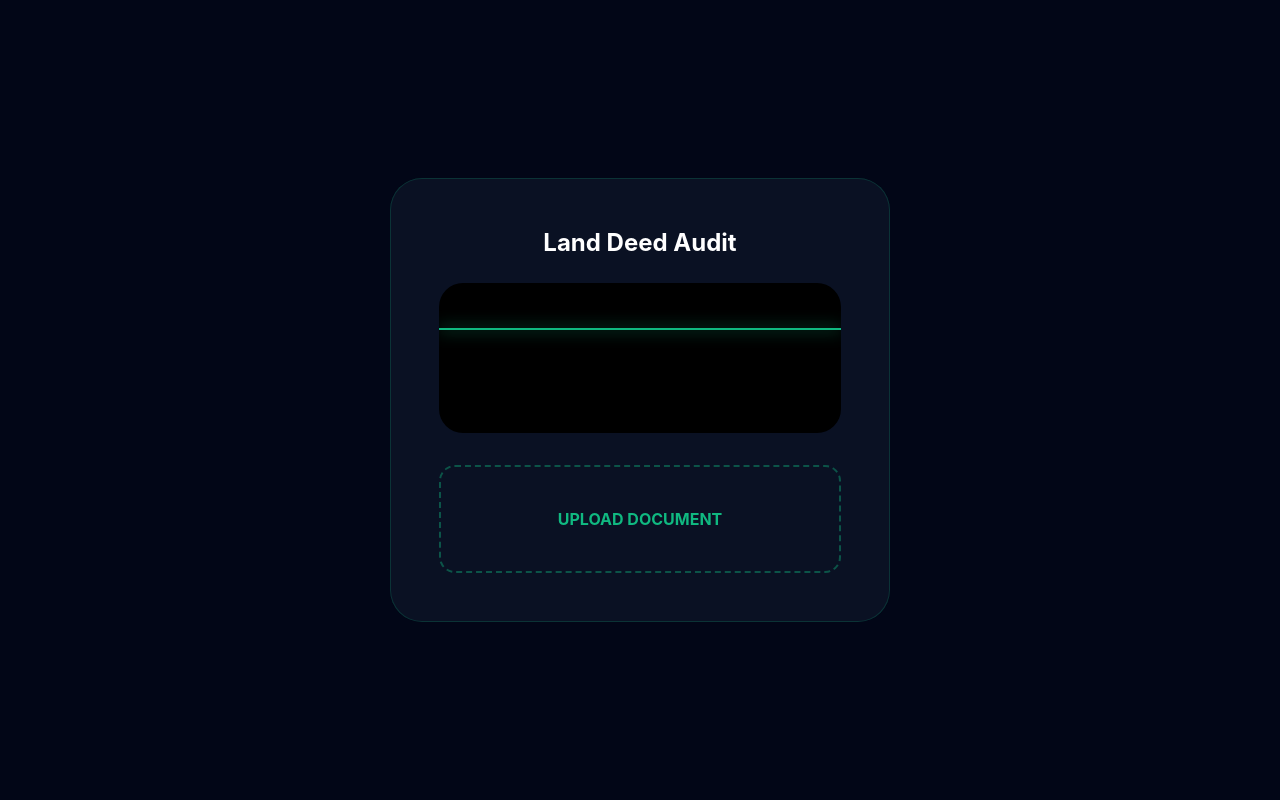
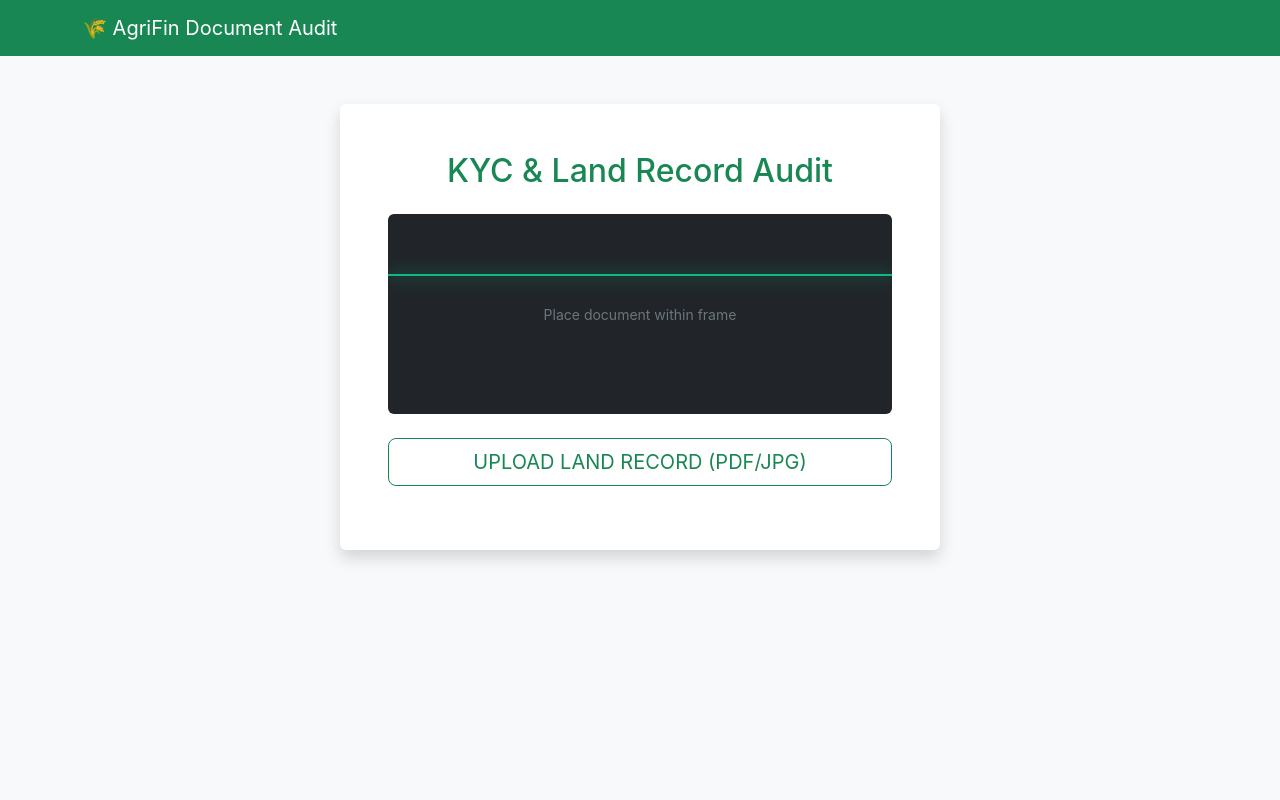
Before and after one commit to TM1476/AgriFin, a Flask app: page /audit in a window 1280 px wide. Run offline with Flask 3, Linux system fonts and the light colour scheme; some libraries are stand-ins or nearby versions.

Commit message:
Update audit.html

```diff
--- a/templates/audit.html
+++ b/templates/audit.html
@@ -1,15 +1,33 @@
 <!DOCTYPE html>
 <html>
-<head><script src="https://cdn.tailwindcss.com"></script><link rel="stylesheet" href="/static/css/style.css"></head>
-<body class="flex items-center justify-center min-h-screen text-center">
-    <div class="glass p-12 w-[500px]">
-        <h2 class="text-2xl font-bold mb-6">Land Deed Audit</h2>
-        <div class="scan-area mb-8"><div class="scan-line"></div></div>
-        <label class="block border-2 border-dashed border-emerald-500/40 p-10 rounded-2xl cursor-pointer hover:bg-emerald-500/5 transition-all">
-            <span class="text-emerald-500 font-bold uppercase">UPLOAD DOCUMENT</span>
-            <input type="file" class="hidden" onchange="document.getElementById('nxt').style.display='block'">
-        </label>
-        <a href="/analysis" id="nxt" class="hidden mt-8 block w-full py-4 bg-emerald-500 text-black font-black rounded-2xl">RUN NEURAL SCORE</a>
+<head>
+    <title>Audit | AgriFin AI</title>
+    <link rel="stylesheet" href="https://cdn.jsdelivr.net/npm/bootstrap@5.3.2/dist/css/bootstrap.min.css">
+    <link rel="stylesheet" href="{{ url_for('static', filename='css/style.css') }}">
+</head>
+<body class="bg-light">
+    <nav class="navbar navbar-dark bg-success mb-5">
+        <div class="container"><a class="navbar-brand" href="/">🌾 AgriFin Document Audit</a></div>
+    </nav>
+
+    <div class="container text-center">
+        <div class="card shadow border-0 p-5 mx-auto" style="max-width: 600px;">
+            <h2 class="text-success mb-4">KYC & Land Record Audit</h2>
+
+            <div class="scan-area mb-4 position-relative overflow-hidden bg-dark rounded" style="height: 200px;">
+                <div class="scan-line"></div>
+                <div class="d-flex align-items-center justify-content-center h-100 text-secondary">
+                    <small>Place document within frame</small>
+                </div>
+            </div>
+
+            <label class="btn btn-outline-success btn-lg w-100 mb-3 cursor-pointer">
+                UPLOAD LAND RECORD (PDF/JPG)
+                <input type="file" class="d-none" onchange="document.getElementById('nxt').classList.remove('d-none')">
+            </label>
+
+            <a href="/analysis" id="nxt" class="btn btn-success btn-lg w-100 d-none">RUN NEURAL ANALYSIS</a>
+        </div>
     </div>
 </body>
 </html>
```
